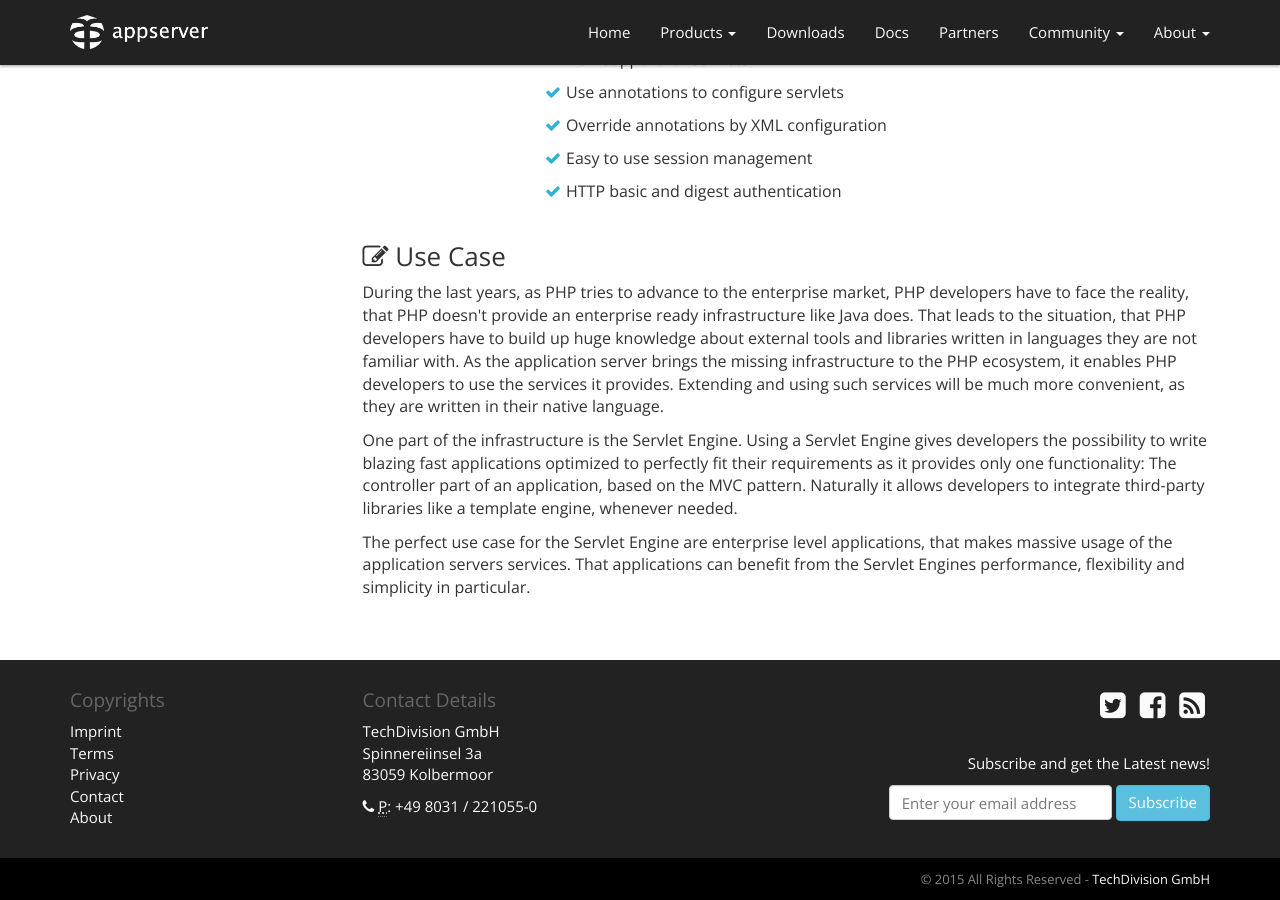
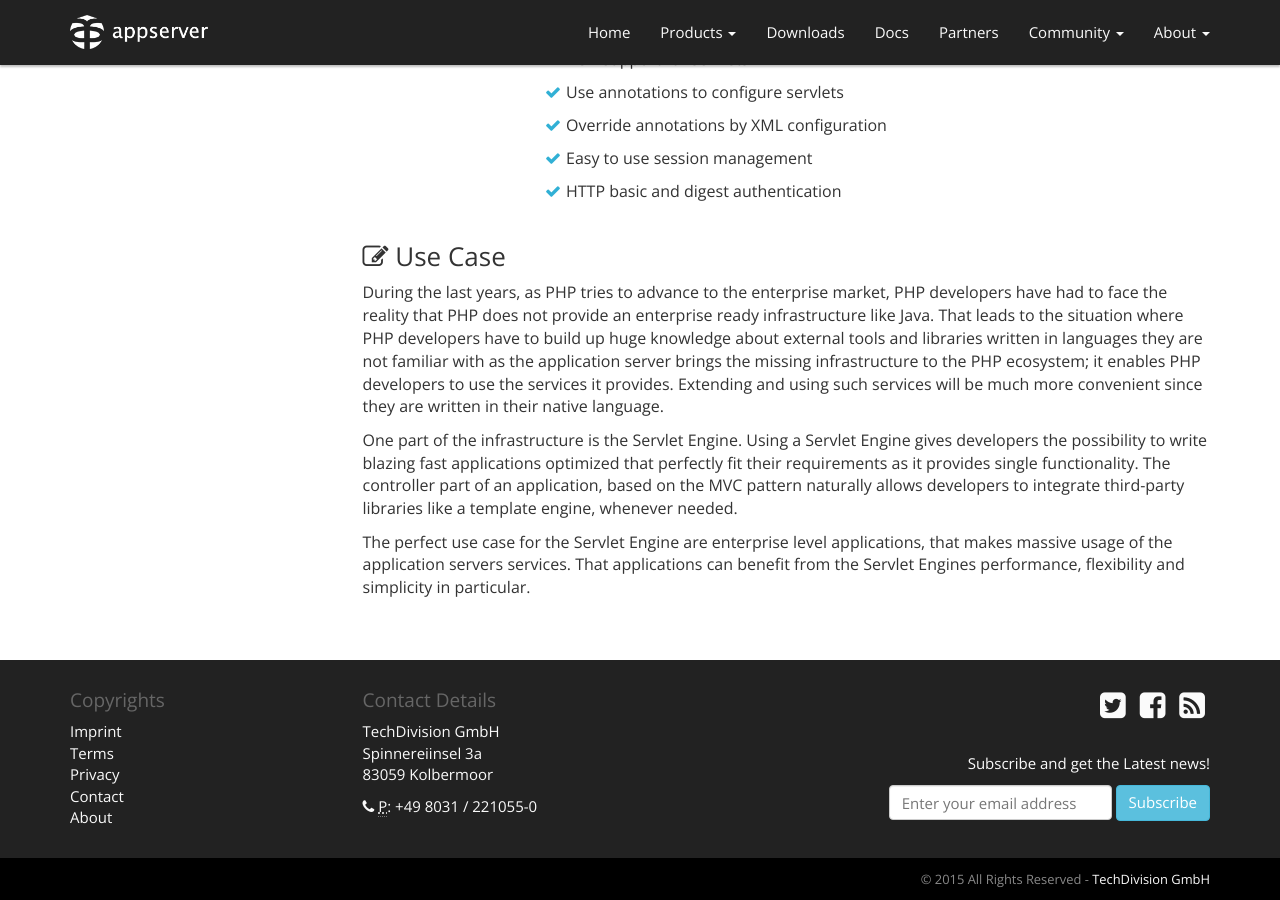
Before and after one commit to appserver-io/appserver, a Jekyll site: the page built from products/features/servlet-engine.md, in a window 1280 px wide and 900 px high, scrolled down 807 px. Built offline with Jekyll 4.4.1, drawn with Linux system fonts in a browser that asks for light colours; nearby versions of some CDN libraries; library files that are not in the unit come from our copies; Markdown is read by kramdown in place of the engine named in the settings.

Commit message:
Update servlet-engine.md

```diff
--- a/products/features/servlet-engine.md
+++ b/products/features/servlet-engine.md
@@ -68,10 +68,10 @@ author: all
 
 ### <i class="fa fa-edit"></i> Use Case
 <p>
-During the last years, as PHP tries to advance to the enterprise market, PHP developers have to face the reality, that PHP doesn't provide an enterprise ready infrastructure like Java does. That leads to the situation, that PHP developers have to build up huge knowledge about external tools and libraries written in languages they are not familiar with. As the application server brings the missing infrastructure to the PHP ecosystem, it enables PHP developers to use the services it provides. Extending and using such services will be much more convenient, as they are written in their native language.
+During the last years, as PHP tries to advance to the enterprise market, PHP developers have had to face the reality that PHP does not provide an enterprise ready infrastructure like Java. That leads to the situation where PHP developers have to build up huge knowledge about external tools and libraries written in languages they are not familiar with as the application server brings the missing infrastructure to the PHP ecosystem; it enables PHP developers to use the services it provides. Extending and using such services will be much more convenient since they are written in their native language.
 </p>
 <p>
-One part of the infrastructure is the Servlet Engine. Using a Servlet Engine gives developers the possibility to write blazing fast applications optimized to perfectly fit their requirements as it provides only one functionality: The controller part of an application, based on the MVC pattern. Naturally it allows developers to integrate third-party libraries like a template engine, whenever needed.
+One part of the infrastructure is the Servlet Engine. Using a Servlet Engine gives developers the possibility to write blazing fast applications optimized that perfectly fit their requirements as it provides single functionality.  The controller part of an application, based on the MVC pattern naturally allows developers to integrate third-party libraries like a template engine, whenever needed.
 </p>
 <p>
 The perfect use case for the Servlet Engine are enterprise level applications, that makes massive usage of the application servers services. That applications can benefit from the Servlet Engines performance, flexibility and simplicity in particular.
```
